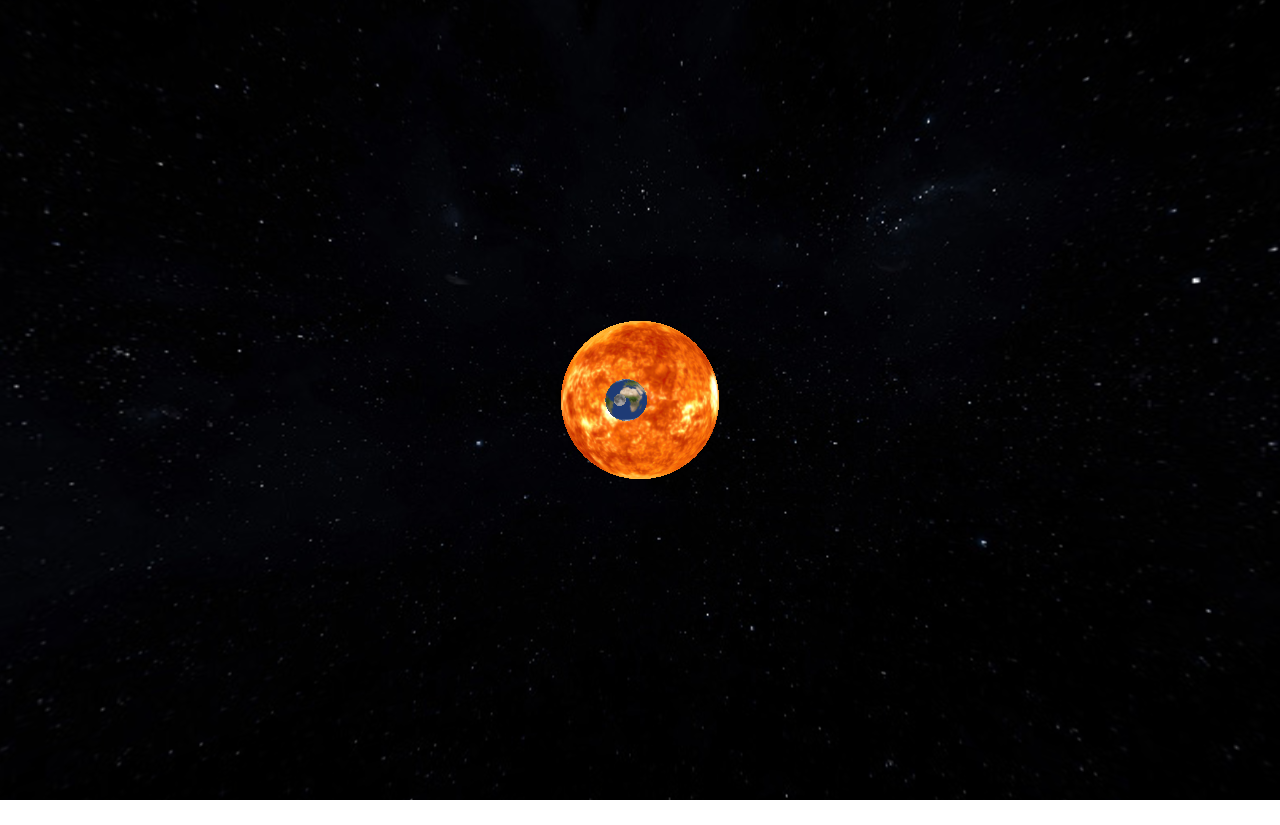
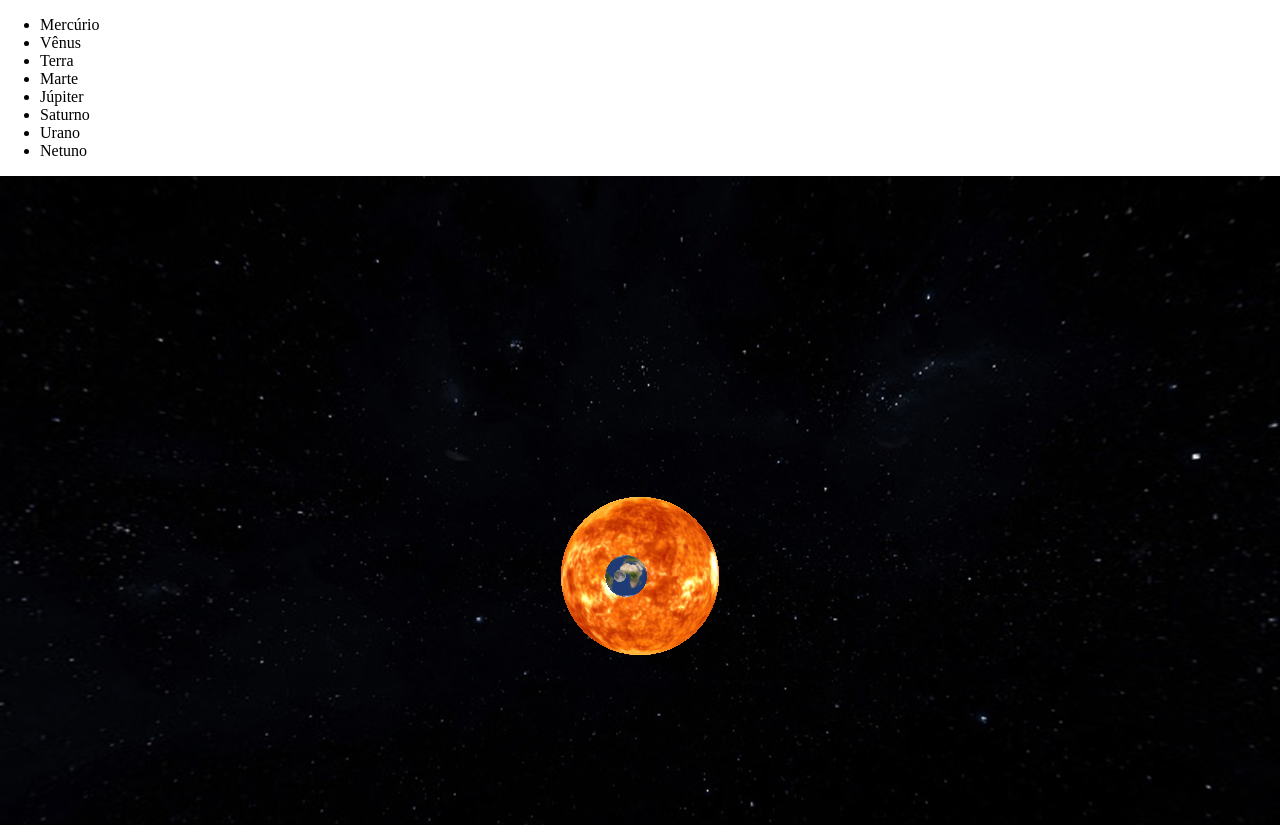
Before and after one commit to EraldoOL/SistemaSolar, a plain HTML site: page index.html in a window 1280 px wide. Shown: the top 825 px of the page. Before the commit the page ends 800 px from the top, so only its background shows below. Drawn offline with nearby package versions, Linux system fonts and the light colour scheme; animation ran at ten frames a second.

Commit message:
update index.html

```diff
--- a/index.html
+++ b/index.html
@@ -9,6 +9,18 @@
 <body>
   <canvas id="solarCanvas"></canvas>
 
+<div id="planet-panel">
+    <ul>
+        <li id="mercury">Mercúrio</li>
+        <li id="venus">Vênus</li>
+        <li id="earth">Terra</li>
+        <li id="mars">Marte</li>
+        <li id="jupiter">Júpiter</li>
+        <li id="saturn">Saturno</li>
+        <li id="uranus">Urano</li>
+        <li id="neptune">Netuno</li>
+    </ul>
+</div>
   <!-- Carregar o Three.js -->
   <script src="https://cdn.jsdelivr.net/npm/three@0.135.0/build/three.min.js"></script>
   <!-- Carregar os controles do Orbit -->
```
